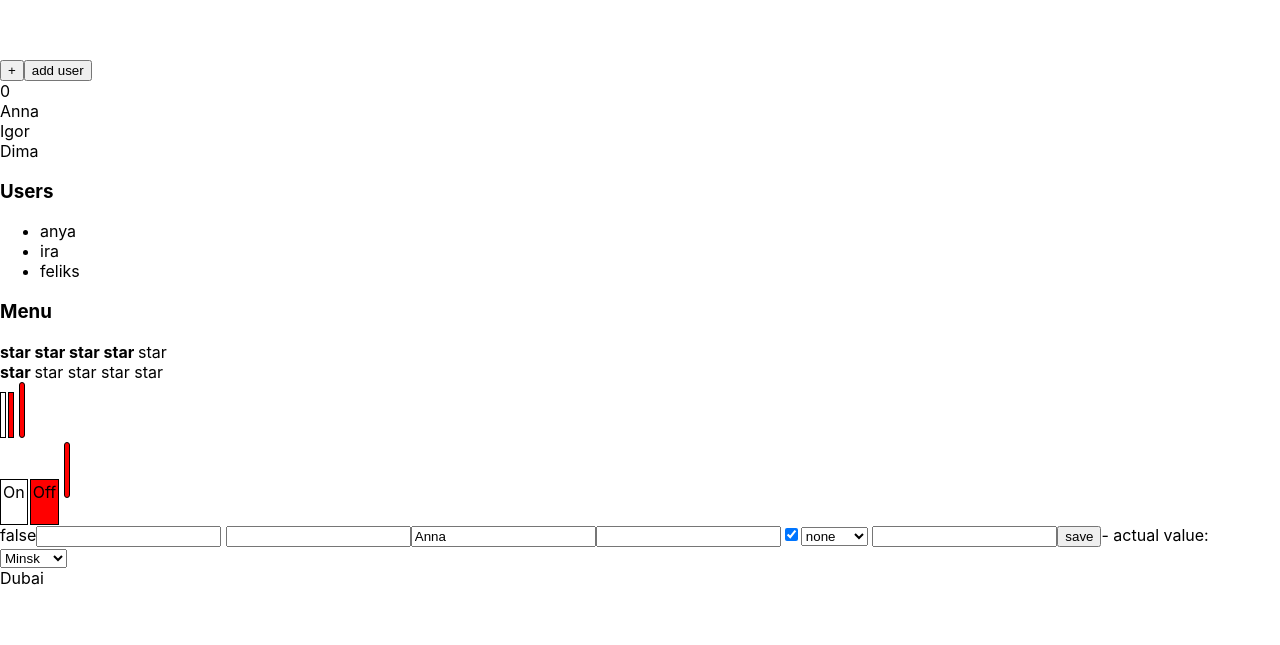
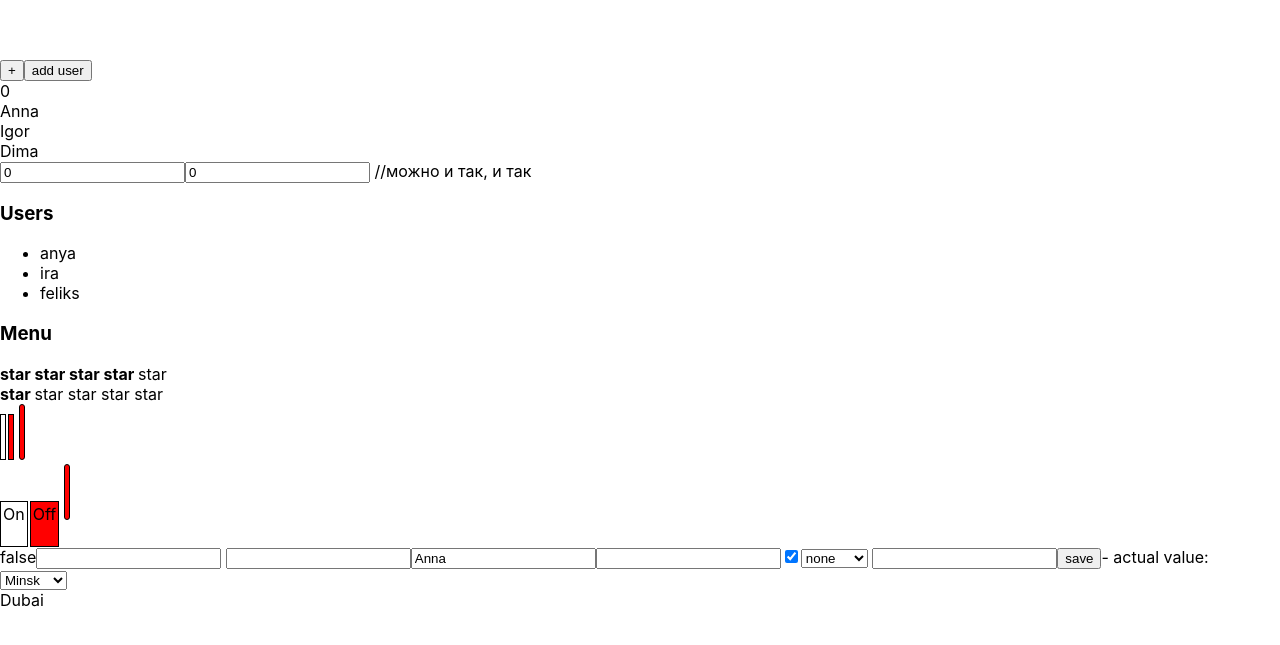
Before and after one commit to WhiteQuennAnn/Kabzda, a React (Create React App) app: page / in a window 1280 px wide. Shown: the part 141-786 px from the top of the page. Built offline with nearby package versions, Linux system fonts and the light colour scheme.

Commit message:
lesson 18 UseMemo

```diff
--- a/src/App.tsx
+++ b/src/App.tsx
@@ -15,6 +15,7 @@ import {
 } from "./components/Input/UncontrolledInput";
 import {Select} from "./components/Select/Select";
 import {Example} from "./components/ReactMemo";
+import {Example1} from "./components/UseMemo";
 
 // function declaration
 function App(props: any) {
@@ -29,6 +30,7 @@ function App(props: any) {
     return (
         <div className={"App"}>
             <Example/>
+            < Example1/>
             <Accordion titleValue={"Users"}
                        collapsed={accordionCollapsed}
                        items={[
--- a/src/components/UseMemo.tsx
+++ b/src/components/UseMemo.tsx
@@ -1,6 +1,6 @@
 import React, {useState} from "react";
 
-const Example1 = () => {
+export const Example1 = () => {
 
     const [a, setA] = useState<number>(0)
     const [b, setB] = useState<number>(0)
```
